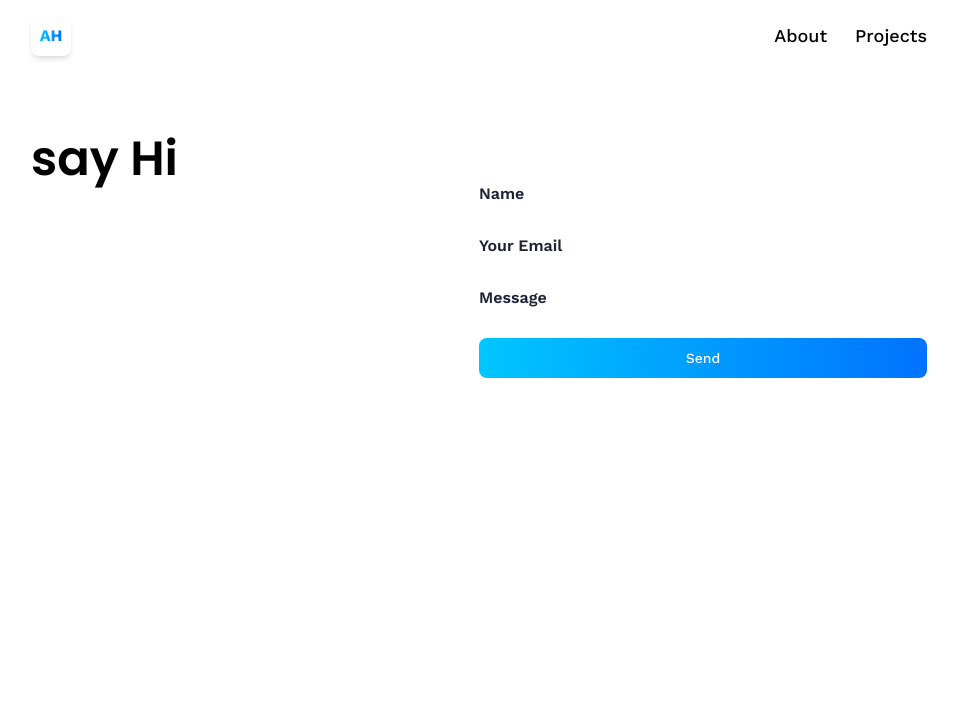
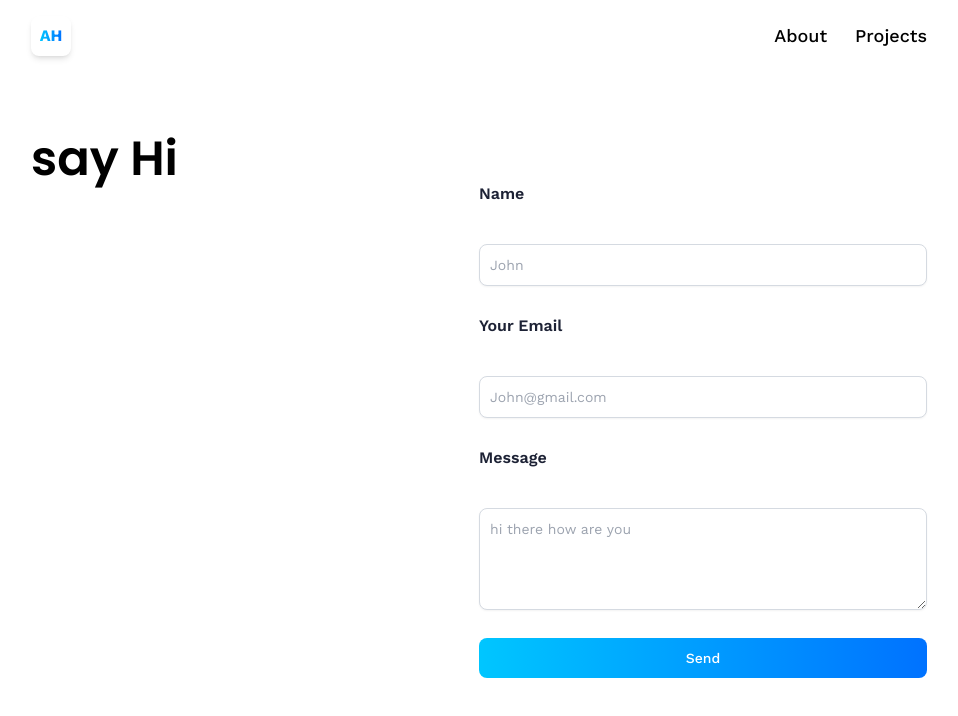
Before and after one commit to johnassefatheeth/3d-portfolio, a React (Vite) app: page /contact in a window 1280 px wide. Shown: the top 716 px of the page, without its empty margins (161-1119 px from the left). Built offline with nearby package versions, Linux system fonts and the light colour scheme.

Commit message:
remove the error for the tie being

```diff
--- a/src/pages/Contact.jsx
+++ b/src/pages/Contact.jsx
@@ -36,22 +36,22 @@ const Contact=()=>{
                 <label htmlFor="" className="text-black-500 font-semibold">
                     Name
                 </label>
-                {/* <input type="text" name="name" className="input" placeholder="John" required value={form.name} onChange={Handlechange} onFocus={Handlefocus} onBlur={Handleblur}
+                <input type="text" name="name" className="input" placeholder="John" required  onChange={Handlechange} onFocus={Handlefocus} onBlur={Handleblur}
 
-                /> */}
+                />
                 <label htmlFor="" className="text-black-500 font-semibold">
                     Your Email
                 </label>
-                {/* <input type="email" name="email" className="input" placeholder="John@gmail.com" required value={form.email} onChange={Handlechange} onFocus={Handlefocus} onBlur={Handleblur}
+                <input type="email" name="email" className="input" placeholder="John@gmail.com" required  onChange={Handlechange} onFocus={Handlefocus} onBlur={Handleblur}
 
-                /> */}
+                />
                 <label htmlFor="" className="text-black-500 font-semibold">
                     Message
                 </label>
 
-                {/* <textarea  name="message" className="input" rows={4} placeholder="hi there how are you" required value={form.message} onChange={Handlechange} onFocus={Handlefocus} onBlur={Handleblur} */}
+                <textarea  name="message" className="input" rows={4} placeholder="hi there how are you" required  onChange={Handlechange} onFocus={Handlefocus} onBlur={Handleblur}
 
-                {/* /> */}
+                />
                  <button
                  type="submit" className="btn" disabled={isloading} onChange={Handlechange} onFocus={Handlefocus} onBlur={Handleblur}>
 
```
